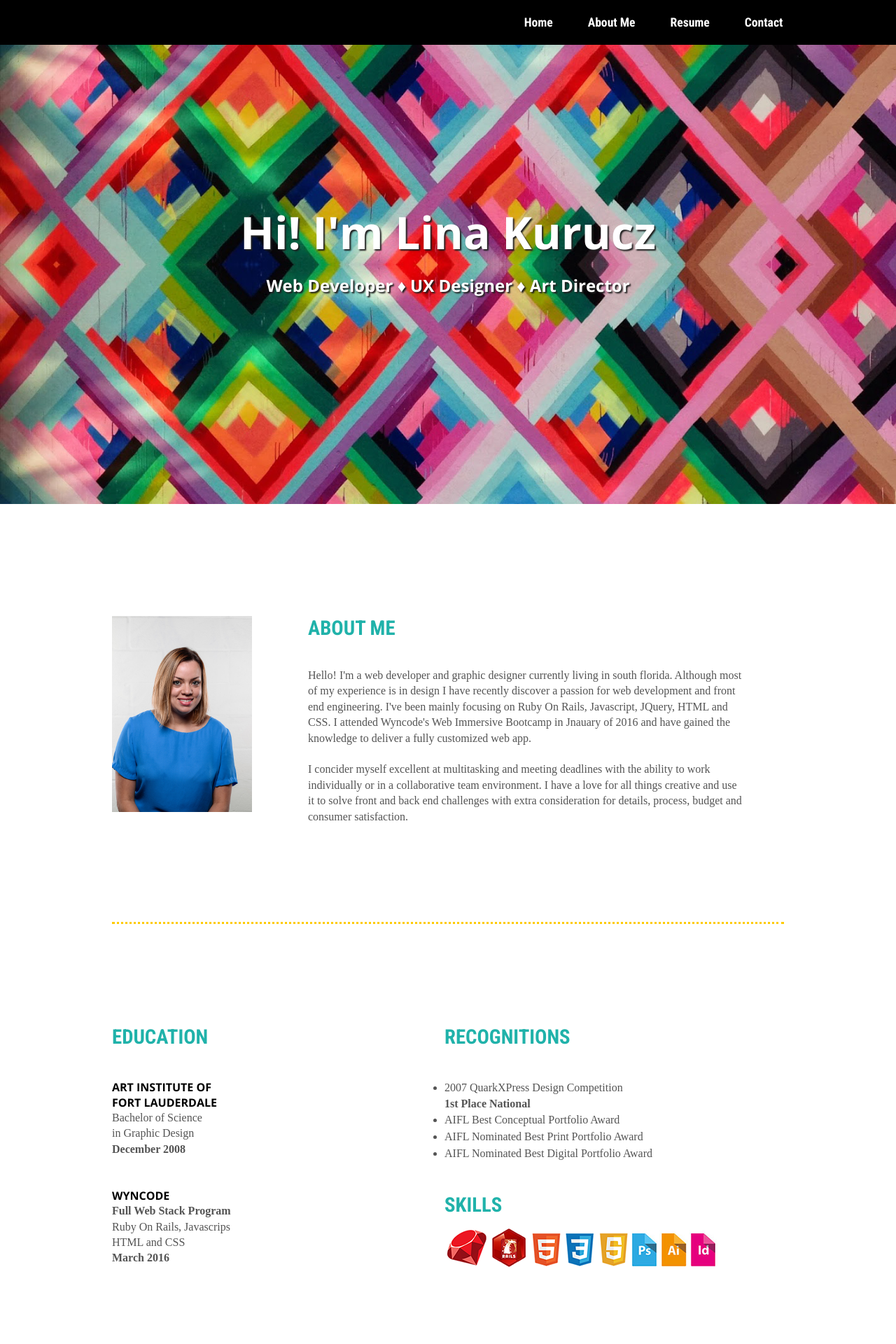
After one commit to ifoundlina/portfolio, a PHP site: page /index.php in a window 1280 px wide. The commit adds this page. Shown: the top 1920 px of the page at 70% size. Run offline with PHP 8.4, Linux system fonts and the light colour scheme; some libraries are stand-ins or nearby versions; some web fonts are replaced.

Commit message:
new push

```diff
--- a/css/style.css
+++ b/css/style.css
@@ -42,6 +42,7 @@ ol, ul {
 */
 
 body {
+  /*background-color: LightGray;*/
   font-family: 'Open Sans', sans-serif;
   -webkit-font-smoothing: antialiased;
   height:100%;
@@ -105,6 +106,7 @@ h5 {
 	-webkit-flex-direction: flow;
 	-webkit-justify-content: space-between;
 	-webkit-flex-wrap: wrap;
+	/*position: fixed;*/
 }
 
 .top-navigation .links  a {
@@ -127,6 +129,8 @@ h5 {
 .top-navigation a:hover {
 color: #00e5e6;
 }
+
+
 
 /**
 * Introduction Section
@@ -192,7 +196,7 @@ color: #00e5e6;
 }
 
 .about_me_text {
-  height: 350px;
+  height: 450px;
   width: 700px;
   float: left;
   padding-left: 80px;
@@ -266,6 +270,7 @@ color: #00e5e6;
 * Footer Section
 */
 
+
 .social > li {
   display: inline-block;
   color: #FFFFFF;
@@ -301,6 +306,7 @@ color: #00e5e6;
   color: white;
 }
 
+
 /**
 * Responsive Design
 */
@@ -322,6 +328,7 @@ color: #00e5e6;
   }
 }
 
+
 /* Chrome, Safari, Opera */
 @-webkit-keyframes bounce {
   0%, 100% {margin-top: 0px;}
--- a/index.html
+++ b/index.html
@@ -34,10 +34,6 @@
       <h3>Web Developer &#9830; UX Designer &#9830; Art Director</h3>
 
     </div>
-  </div>
-</section>
-
-<!-- About Section -->
 </section>
 
 <!-- About me Section -->
@@ -45,7 +41,7 @@
 <section name="About" id="About">
   <div class="about_me">
     <div class="picture">
-      <img src="lina.jpg"width="200">
+      <img src="lina.jpg" width="200" alt="Me">
     </div>
     <div class="about_me_text">
       <h4>About Me</h4>
@@ -61,16 +57,16 @@
   <div class="education">
 
     <div class="left-box">
-      <h4><a name="Resume" id="Resume">Education</a></h4>
+      <h4>Education</h4>
       <br></br>
       <h1>ART INSTITUTE OF</h1><h1>FORT LAUDERDALE</h1>
       <p>Bachelor of Science</p><p> in Graphic Design</p><p class = "bold">December 2008</p>
       <br></br>
       <h1>WYNCODE</h1>
-      <p class = "bold">Full Web Stack Program</p>
+      <p class= "bold">Full Web Stack Program</p>
       <p>Ruby On Rails, Javascrips</P>
         <p> HTML and CSS</p>
-        <p class = "bold">March 2016</p>
+        <p class= "bold">March 2016</p>
       </div>
 
       <div class="right-box">
@@ -85,7 +81,7 @@
         </ul>
         <br></br>
         <h4>Skills</h4>
-        <img src="images/my_skills.png">
+        <img src="images/my_skills.png" alt="skills">
       </div>
     </div>
 
@@ -183,6 +179,7 @@
       <i><a href="https://instagram.com/ifoundlina/" target="_blank"><i class="fa fa-instagram fa-3x"></i></a>&nbsp;&nbsp;
     </ul>
   </div>
+  </section>
 
 
 </body>
--- /dev/null
+++ b/index.php
@@ -0,0 +1 @@
+<?php include_once("index.html"); ?>
```
